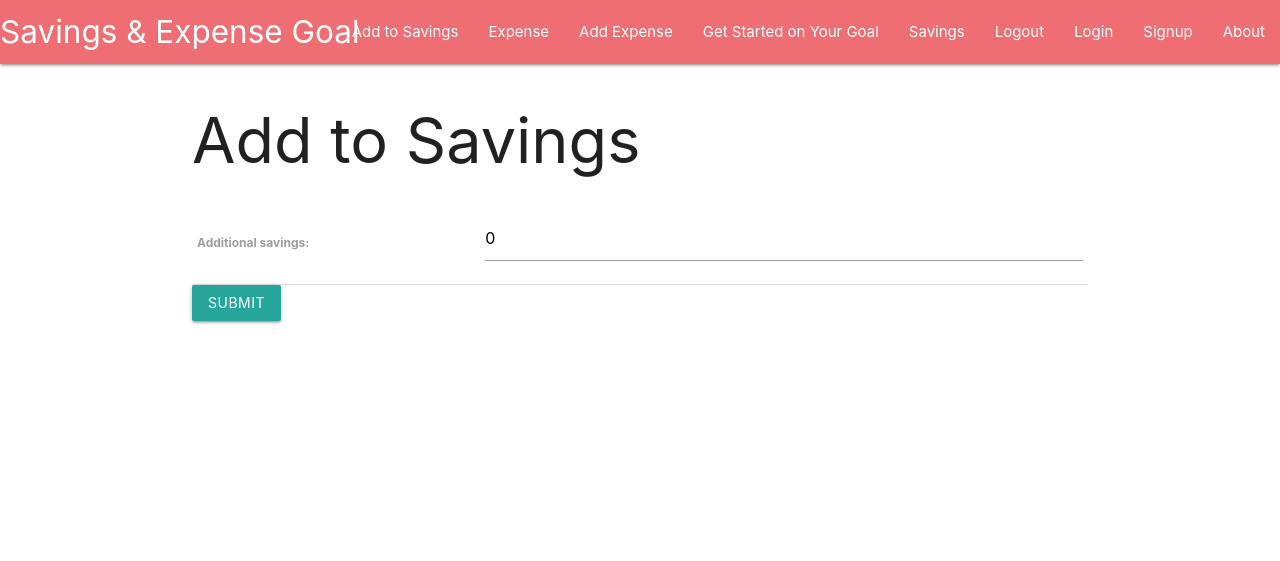
After one commit to danf8/savings-expense_goal_app, a Django app: page /savings/add_savings/ in a window 1280 px wide. The commit adds this page. Shown: the top 561 px of the page. Run offline with Django 4.2, Linux system fonts and the light colour scheme; the visitor is signed in with stand-in values (Sample User, id 1).

Commit message:
wip: can add additional savings to savings model

```diff
--- a/main_app/admin.py
+++ b/main_app/admin.py
@@ -1,6 +1,6 @@
 from django.contrib import admin
 
 # Register your models here.
-from .models import Savings, Expenses
+from .models import Savings, Expenses, AddSavings
 
-admin.site.register([Savings, Expenses])
+admin.site.register([Savings, Expenses, AddSavings])
--- a/main_app/models.py
+++ b/main_app/models.py
@@ -15,6 +15,16 @@ class Savings(models.Model):
 
     def __str__(self):
         return str(self.save_goal)
+
+class AddSavings(models.Model):
+    additional_savings = models.IntegerField(default=0)
+    user = models.ForeignKey(User, on_delete=models.CASCADE)
+
+    def get_absolute_url(self):
+        return reverse('savings_index')
+
+    def __str__(self):
+        return str(self.additional_savings)
 
 class Expenses(models.Model):
     EXPENSE_TYPE = (
--- a/main_app/templates/base.html
+++ b/main_app/templates/base.html
@@ -41,6 +41,9 @@
                 <ul class="right">
                     <a href="{% url 'expense_view' %}">Expense</a>
                 </ul>
+                <ul class="right">
+                    <a href="{% url 'additional_savings' %}">Add to Savings</a>
+                </ul>
             </div>
         </nav>
     </header>
--- /dev/null
+++ b/main_app/templates/savings/add_savings.html
@@ -0,0 +1,16 @@
+{% extends 'base.html' %}
+
+{% block title %}
+<title>Add to Savings</title>
+{% endblock %}
+
+{% block content %}
+<h1>Add to Savings</h1>
+<form method="POST">
+    {% csrf_token %}
+    <table>
+        {{form.as_table}}
+    </table>
+    <input type="submit" value="Submit" class="btn">
+</form>
+{% endblock %}
--- a/main_app/urls.py
+++ b/main_app/urls.py
@@ -15,4 +15,5 @@ urlpatterns= [
     path('expenses/<int:pk>/details/', views.ExpenseDetails.as_view(), name='expense_details'),
     path('expenses/<int:pk>/delete/', views.ExpenseDelete.as_view(), name='delete_expense'),
     path('expenses/<int:pk>/update/', views.ExpenseUpdate.as_view(), name='update_expense'),
+    path('savings/add_savings/', views.AdditionalSavings.as_view(), name='additional_savings'),
 ]
--- a/main_app/views.py
+++ b/main_app/views.py
@@ -1,5 +1,5 @@
 from django.shortcuts import render, redirect
-from .models import Savings, Expenses
+from .models import Savings, Expenses, AddSavings
 from django.views.generic import ListView, DetailView
 from django.views.generic.edit import CreateView, UpdateView, DeleteView
 from django.contrib.auth import login
@@ -23,27 +23,40 @@ def savings(request):
 
 @login_required
 def saving_details(request, saving_id):
+    add_savings = AddSavings.objects.filter(user=request.user)
     expenses = Expenses.objects.filter(user=request.user)
     saving = Savings.objects.get(id=saving_id)
     total_expenses = expenses.aggregate(Sum('expense_amt'))['expense_amt__sum']
-    if total_expenses is not None and total_expenses > 0:
-        income_after_expenses = saving.monthly_income - total_expenses
+    total_added_savings = add_savings.aggregate(Sum('additional_savings'))['additional_savings__sum']
+    if total_added_savings is not None and total_added_savings > 0:
+        total_savings = saving.current_savings + total_added_savings
+    else:
+        total_savings = saving.current_savings
+    if total_expenses is not None:
+            income_after_expenses = saving.monthly_income - total_expenses
+            if income_after_expenses > 0:
+                time_till_goal = round(((saving.save_goal / (income_after_expenses + saving.current_savings)) / 12), 2)
+            else:
+                time_till_goal = 'You are spending more than income currently'
     else:
         income_after_expenses = saving.monthly_income
-    expense_type_totals = Expenses.objects.values('expense_type').annotate(total=Sum('expense_amt'))
+        time_till_goal = round(((saving.save_goal / (income_after_expenses + saving.current_savings)) / 12), 2)
+    expense_type_totals = expenses.values('expense_type').annotate(total=Sum('expense_amt'))
     for expense_type in expense_type_totals:
-        expense_type['percentage'] = (expense_type['total'] / total_expenses) * 100
-        print(expense_type)
-    if income_after_expenses > 0:
-        time_till_goal = round(((saving.save_goal / income_after_expenses) / 12), 2), 'Years'
-    else:
-        time_till_goal = 'You are spending more than income currently'
+        if total_expenses is not None:
+            print(expense_type_totals)
+            expense_type['percentage'] = round((expense_type['total'] / total_expenses) * 100, 2)
+        else:
+            expense_type['percentage'] = 0
     return render(request, 'savings/detail.html', {'saving': saving,
                                                    'expenses': expenses,
                                                    'total_expenses': total_expenses,
                                                    'income_after_expenses': income_after_expenses,
                                                    'time_till_goal': time_till_goal,
-                                                   'expense_type_totals': expense_type_totals, })
+                                                   'expense_type_totals': expense_type_totals,
+                                                   'add_savings': add_savings,
+                                                   'total_added_savings': total_added_savings,
+                                                   'total_savings': total_savings, })
 
 @login_required
 def expenses(request):
@@ -111,3 +124,12 @@ class ExpenseUpdate(LoginRequiredMixin, UpdateView):
     model = Expenses
     fields = ('expense_amt', 'expense_type', 'date')
     template_name = 'expense/create_expense.html'
+
+class AdditionalSavings(LoginRequiredMixin, CreateView):
+    model = AddSavings
+    fields = 'additional_savings',
+    template_name = 'savings/add_savings.html'
+
+    def form_valid(self, form):
+        form.instance.user = self.request.user
+        return super().form_valid(form)
```
Also changed, not shown: main_app/templates/savings/detail.html (+15 -1 lines), main_app/migrations/0009_addsavings.py (added), main_app/static/js/script.js (added).
